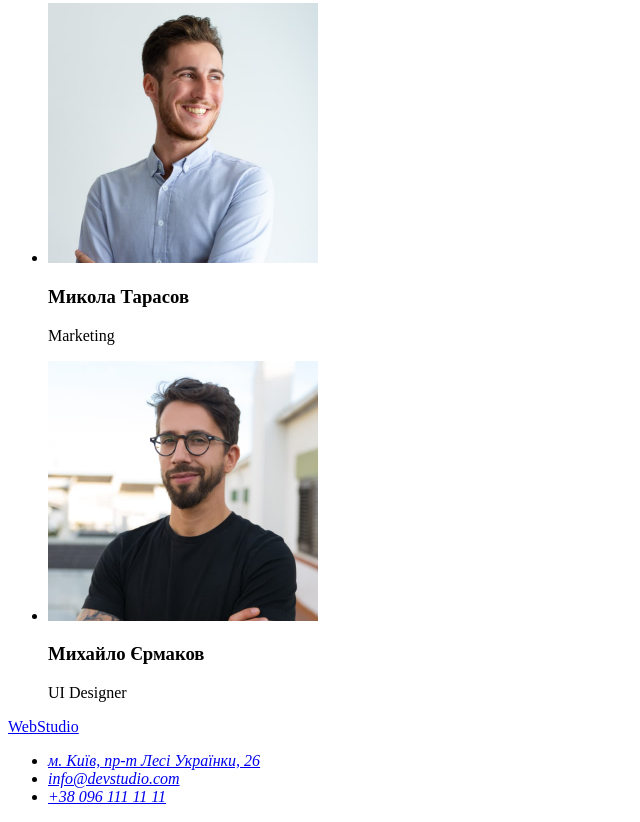
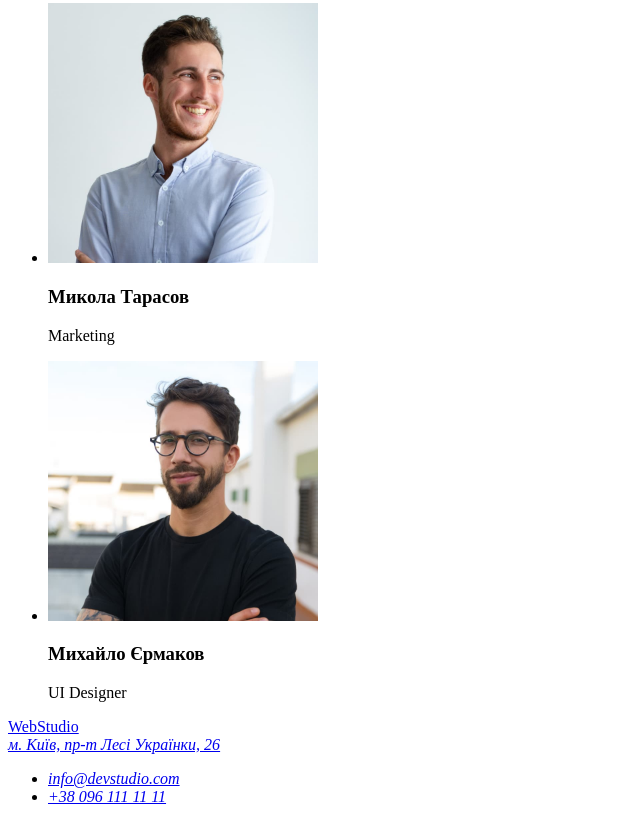
Before and after one commit to VictorPodhaniuk/goit-markup-hw-01, a plain HTML site: page index.html in a window 1280 px wide. Shown: the part 2333-3155 px from the top of the page, without its empty margins (0-640 px from the left). Drawn offline with Linux system fonts and the light colour scheme.

Commit message:
Update index.html

```diff
--- a/index.html
+++ b/index.html
@@ -90,8 +90,8 @@
     <footer>
         <a href="./index.html">WebStudio</a>
         <address>
+            <a href="https://goo.gl/maps/CPtrU1FHBa2aNyZL9" target="_blank" rel="noopener noreferrer nofollow">м. Київ, пр-т Лесі Українки, 26</a>
             <ul>
-                <li><a href="https://goo.gl/maps/CPtrU1FHBa2aNyZL9" target="_blank" rel="noopener noreferrer nofollow">м. Київ, пр-т Лесі Українки, 26</a></li>
                 <li><a href="mailto:info@devstudio.com">info@devstudio.com</a></li>
                 <li><a href="tel:+380961111111">+38 096 111 11 11</a></li>
             </ul>
```
